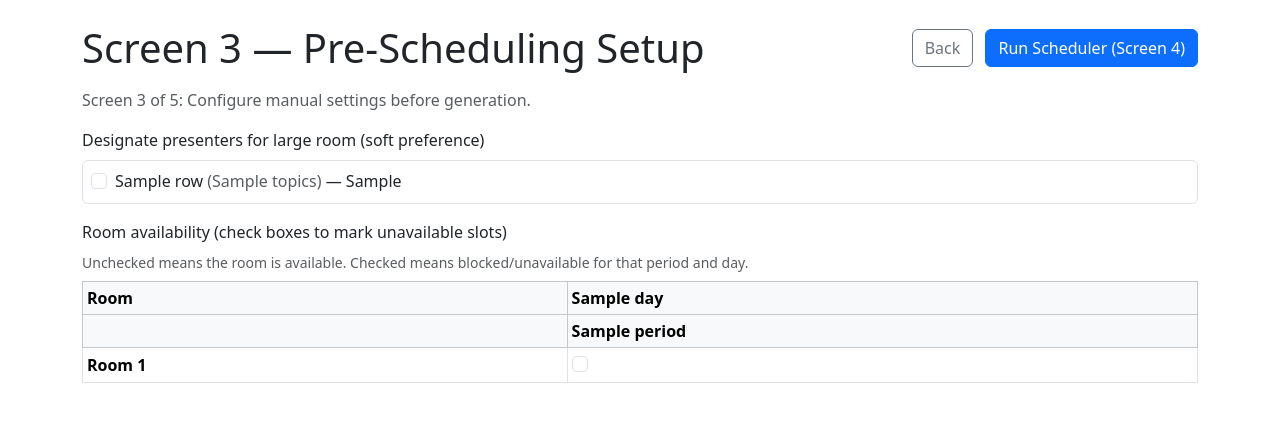
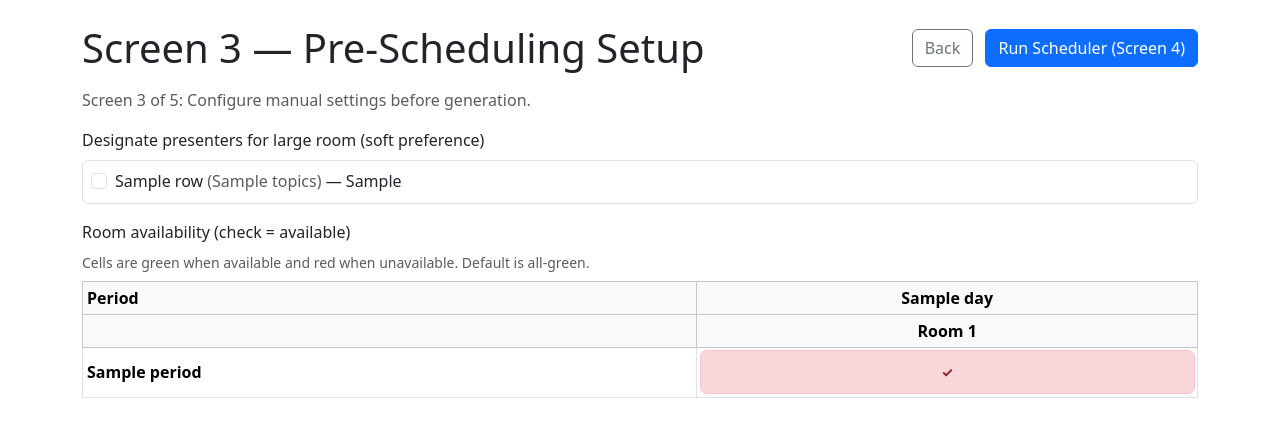
Before and after one commit to brainSTEM-Inc/symposium-scheduler, a Flask app: template templates/setup.html in a window 1280 px wide. Shown: the top 437 px of the page. Run offline with Flask 3, Linux system fonts and the light colour scheme; the template is opened without the code that fills it: most values are stand-ins (such as "Sample title", 1, 10 or a date in 2020).

Commit message:
Improved room/period availability table readability

```diff
--- a/app.py
+++ b/app.py
@@ -174,6 +174,16 @@ def _coerce_room_unavailable_payload(raw: Any, structure: Dict[str, Any]) -> lis
             continue
         unavailable.append((period, day, room))
     return unavailable
+
+
+def _iter_room_slots(structure: Dict[str, Any]):
+    periods = [str(period).strip() for period in structure.get("periods", [])]
+    days = [str(day).strip() for day in structure.get("days", [])]
+    num_rooms = int(structure.get("num_rooms", 0) or 0)
+    for period in periods:
+        for day in days:
+            for room in range(num_rooms):
+                yield period, day, room
 
 
 def _room_unavailable_set_from_state(state: Dict[str, Any], structure: Dict[str, Any]) -> set[tuple[str, str, int]]:
@@ -820,9 +830,15 @@ def setup():
     if request.method == "POST":
         manual_large = request.form.getlist("manual_large_room")
         state["manual_large_room"] = manual_large
-        state["room_unavailable_slots"] = _coerce_room_unavailable_payload(
+        available_slots = _coerce_room_unavailable_payload(
             request.form.get("room_availability_json"), state["structure"]
         )
+        available_set = set(available_slots)
+        state["room_unavailable_slots"] = [
+            (period, day, room)
+            for period, day, room in _iter_room_slots(state["structure"])
+            if (period, day, room) not in available_set
+        ]
 
         _launch_generation(workflow_id)
         return redirect(url_for("generating_view"))
@@ -850,9 +866,10 @@ def setup():
         num_restarts=state["num_restarts"],
         num_results=state["num_results"],
         manual_large_room=state.get("manual_large_room", []),
-        room_unavailable_slot_keys=[
+        room_available_slot_keys=[
             f"{period}|{day}|{room}"
-            for period, day, room in _coerce_room_unavailable_payload(state.get("room_unavailable_slots", []), state["structure"])
+            for period, day, room in _iter_room_slots(state["structure"])
+            if (period, day, room) not in _room_unavailable_set_from_state(state, state["structure"])
         ],
     )
 
--- a/templates/setup.html
+++ b/templates/setup.html
@@ -5,6 +5,39 @@
   <meta name="viewport" content="width=device-width, initial-scale=1" />
   <title>Symposium Scheduler — Setup</title>
   <link href="https://cdn.jsdelivr.net/npm/bootstrap@5.3.3/dist/css/bootstrap.min.css" rel="stylesheet" />
+  <style>
+    .room-slot-cell {
+      padding: 0.15rem !important;
+    }
+    .room-slot-pill {
+      --size: 2.75rem;
+      min-height: var(--size);
+      width: 100%;
+      border-radius: 0.45rem;
+      display: flex;
+      align-items: center;
+      justify-content: center;
+      font-size: 0.85rem;
+      font-weight: 700;
+      border: 1px solid #b6c2cc;
+      background-color: #d1e7dd;
+      color: #0f5132;
+      cursor: pointer;
+      user-select: none;
+      transition: background-color 0.15s ease, color 0.15s ease, border-color 0.15s ease;
+    }
+    .room-slot-pill.room-slot-unavailable {
+      background-color: #f8d7da;
+      border-color: #f5c2c7;
+      color: #842029;
+    }
+    .room-slot-toggle {
+      position: absolute;
+      opacity: 0;
+      width: 0;
+      height: 0;
+    }
+  </style>
 </head>
 <body>
   <div class="container py-4">
@@ -18,7 +51,7 @@
     <p class="text-muted">Screen 3 of 5: Configure manual settings before generation.</p>
 
     <form method="post" action="/setup" id="setup-form" class="row g-3">
-      <input type="hidden" name="room_availability_json" id="room-avail-json" value="{{ room_unavailable_slot_keys | default([]) | tojson }}">
+      <input type="hidden" name="room_availability_json" id="room-avail-json" value="{{ room_available_slot_keys | default([]) | tojson }}">
 
       <div class="col-12">
         <label class="form-label">Designate presenters for large room (soft preference)</label>
@@ -55,50 +88,55 @@
       </div>
 
       <div class="col-12">
-        <label class="form-label">Room availability (check boxes to mark unavailable slots)</label>
+        <label class="form-label">Room availability (check = available)</label>
         <p class="small text-muted mb-2">
-          Unchecked means the room is available. Checked means blocked/unavailable for that period and day.
+          Cells are green when available and red when unavailable. Default is all-green.
         </p>
         {% if structure.days and structure.periods %}
-          {% set unavailable_keys = room_unavailable_slot_keys | default([]) %}
+          {% set available_keys = room_available_slot_keys | default([]) %}
           <div class="table-responsive">
             <table class="table table-sm table-bordered align-middle">
               <thead class="table-light">
                 <tr>
-                  <th style="min-width: 95px;">Room</th>
+                  <th style="min-width: 95px;">Period</th>
                   {% for day in structure.days %}
-                    <th colspan="{{ structure.periods | length }}">{{ day }}</th>
+                    <th colspan="{{ structure.num_rooms | int }}" class="text-center">{{ day }}</th>
                   {% endfor %}
                 </tr>
                 <tr>
                   <th></th>
                   {% for day in structure.days %}
-                    {% for period in structure.periods %}
-                      <th>{{ period }}</th>
+                    {% for room_index in range(structure.num_rooms | int) %}
+                      <th class="text-center">Room {{ room_index + 1 }}</th>
                     {% endfor %}
                   {% endfor %}
                 </tr>
               </thead>
               <tbody>
+                {% for period in structure.periods %}
+                  {% set period_index = loop.index0 %}
+                  <tr>
+                    <th>{{ period }}</th>
+                    {% for day in structure.days %}
+                      {% set day_index = loop.index0 %}
                       {% for room_index in range(structure.num_rooms | int) %}
-                    <tr>
-                      <th>Room {{ room_index + 1 }}</th>
-                      {% for day in structure.days %}
-                        {% for period in structure.periods %}
                         {% set slot_key = period ~ "|" ~ day ~ "|" ~ room_index %}
-                          <td>
-                            <div class="form-check text-center">
+                        {% set slot_id = "room-" ~ room_index ~ "-" ~ day_index ~ "-" ~ period_index %}
+                        <td class="room-slot-cell">
                           <input
-                                class="form-check-input room-unavailable-toggle"
+                            id="{{ slot_id }}"
+                            class="room-slot-toggle room-availability-toggle"
                             type="checkbox"
                             data-period="{{ period }}"
                             data-day="{{ day }}"
                             data-room="{{ room_index }}"
-                                {% if slot_key in unavailable_keys %}
+                            {% if slot_key in available_keys %}
                               checked
                             {% endif %}
                           >
-                          </div>
+                          <label for="{{ slot_id }}" class="room-slot-pill {% if slot_key not in available_keys %}room-slot-unavailable{% endif %}">
+                            ✓
+                          </label>
                         </td>
                       {% endfor %}
                     {% endfor %}
@@ -116,20 +154,36 @@
 
   <script>
     const availabilityInput = document.getElementById('room-avail-json');
-    const availabilityToggles = Array.from(document.querySelectorAll('.room-unavailable-toggle'));
+    const availabilityToggles = Array.from(document.querySelectorAll('.room-availability-toggle'));
 
-    function serializeUnavailableSlots() {
-      const unavailable = availabilityToggles
+    function updateSlotAppearance(checkbox) {
+      const pill = checkbox.nextElementSibling;
+      if (!pill || !pill.classList.contains('room-slot-pill')) {
+        return;
+      }
+      if (checkbox.checked) {
+        pill.classList.remove('room-slot-unavailable');
+      } else {
+        pill.classList.add('room-slot-unavailable');
+      }
+    }
+
+    function serializeAvailableSlots() {
+      const available = availabilityToggles
         .filter((checkbox) => checkbox.checked)
         .map((checkbox) => `${checkbox.dataset.period}|${checkbox.dataset.day}|${checkbox.dataset.room}`);
-      availabilityInput.value = JSON.stringify(unavailable);
+      availabilityInput.value = JSON.stringify(available);
     }
 
     availabilityToggles.forEach((checkbox) => {
-      checkbox.addEventListener('change', serializeUnavailableSlots);
+      checkbox.addEventListener('change', () => {
+        updateSlotAppearance(checkbox);
+        serializeAvailableSlots();
       });
-    document.getElementById('setup-form').addEventListener('submit', serializeUnavailableSlots);
-    serializeUnavailableSlots();
+      updateSlotAppearance(checkbox);
+    });
+    document.getElementById('setup-form').addEventListener('submit', serializeAvailableSlots);
+    serializeAvailableSlots();
   </script>
 </body>
 </html>
```
Lines whose indentation alone changed are shown as unchanged.
